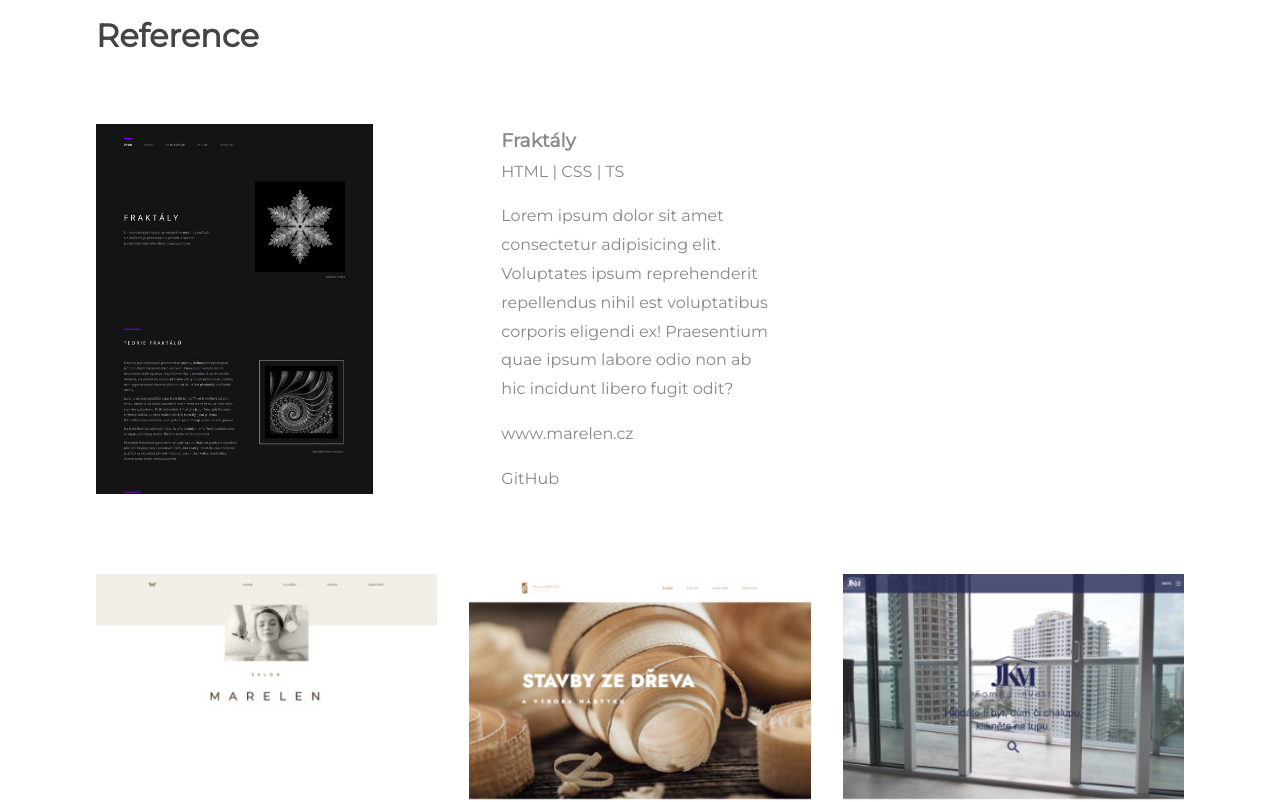
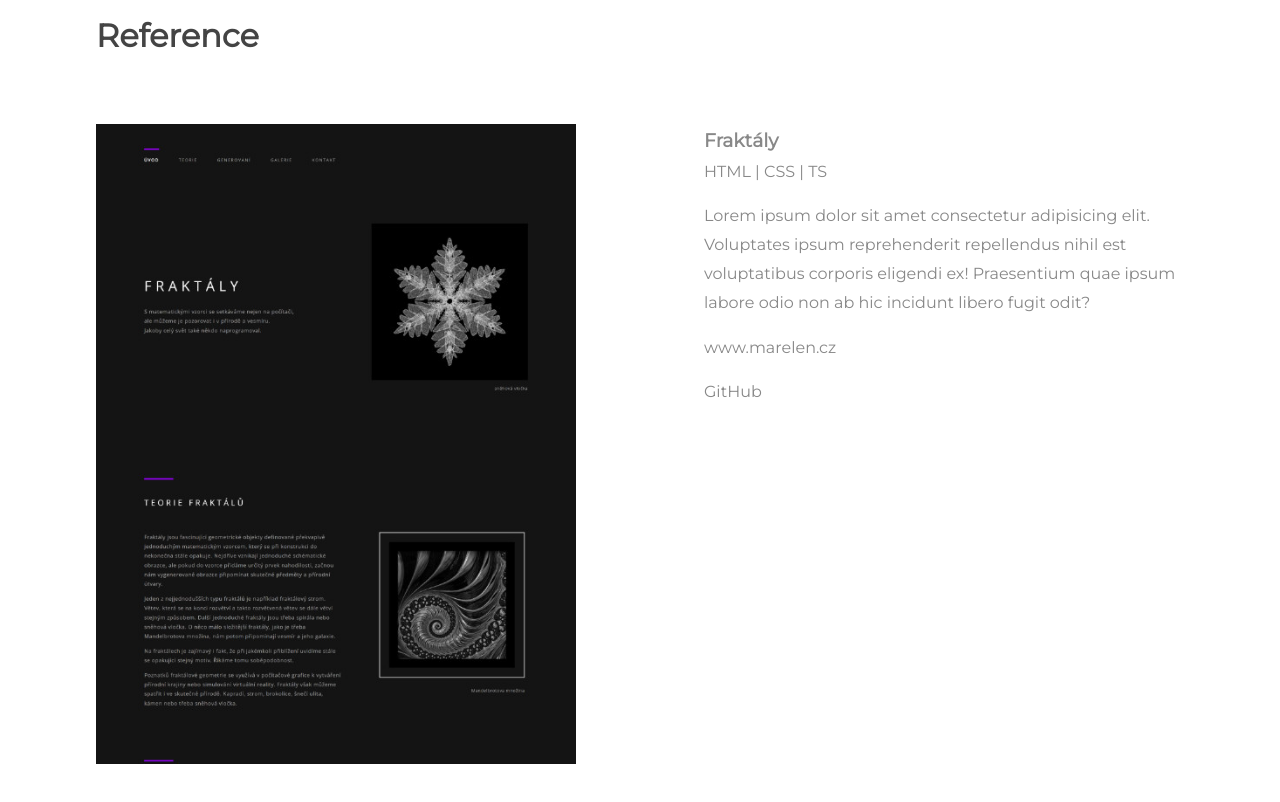
Before and after one commit to petrzabransky/petrzabransky, a React (Create React App) app: page / in a window 1280 px wide. Shown: the part 900-1702 px from the top of the page. Built offline with nearby package versions, Linux system fonts and the light colour scheme.

Commit message:
New Reference change to Grid type 2

```diff
--- a/src/components/block/reference/Reference.tsx
+++ b/src/components/block/reference/Reference.tsx
@@ -16,7 +16,7 @@ const Reference = ({ id }: Props) => {
 		<Section otherStyle="reference" id={id}>
 			<Container>
 				<h2 className="heading heading--header">Reference</h2>
-				<Grid col={"3"} gap={128} margin={5}>
+				<Grid col={"2"} gap={128} margin={5}>
 					<img src={fraktaly} alt="" />
 					<div>
 						<h3>Fraktály</h3>
```
